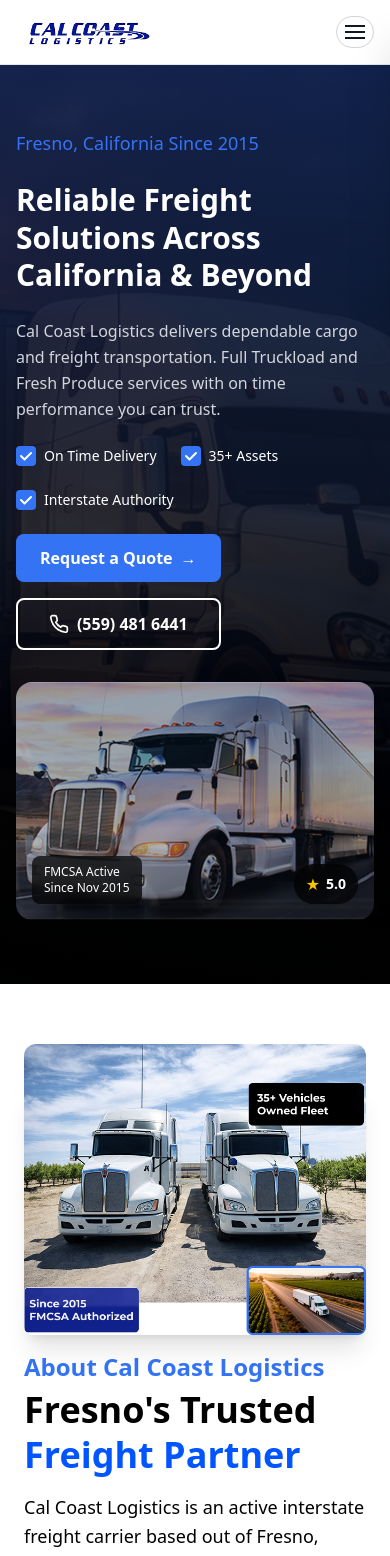
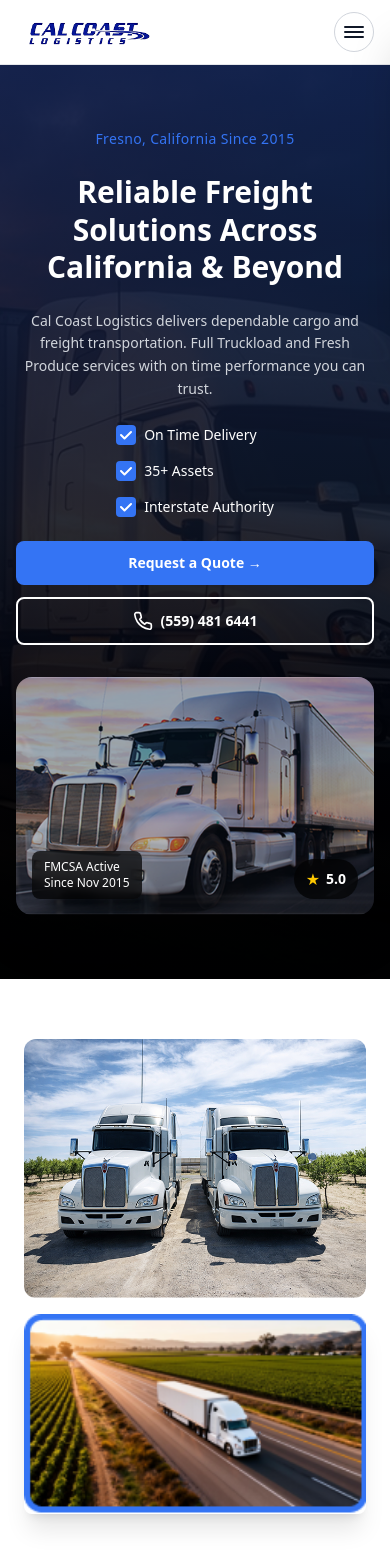
Before and after one commit to MianKashif2534/calcoast, a Next.js app: page / in a window 390 px wide. Shown: the top 1556 px of the page. Built offline with nearby package versions, Linux system fonts and the light colour scheme.

Commit message:
some changes in home like font style mobile responsive and menu baar in circle form

```diff
--- a/app/(home)/components/CoverageSection.tsx
+++ b/app/(home)/components/CoverageSection.tsx
@@ -22,7 +22,6 @@
       {/* Background Image */}
       <div className="absolute inset-0">
         <Image src={truck} alt="bg" fill priority className="object-cover" />
-        {/* Overlay */}
         <div className="absolute inset-0 bg-black/70"></div>
       </div>
 
@@ -45,10 +44,17 @@
           {cities.map((city, index) => (
             <div
               key={index}
-              className="flex items-center gap-2 bg-white text-blue-600 px-4 py-2 rounded-lg justify-center text-sm font-medium shadow hover:scale-105 transition"
+              className="flex items-center justify-center gap-2
+              bg-white text-blue-600
+              px-3 py-2 rounded-lg
+              text-xs md:text-sm font-medium
+              shadow hover:scale-105 transition-all duration-300
+              h-[48px] w-full text-center"
             >
-              <FaMapMarkerAlt />
-              {city}
+              <FaMapMarkerAlt className="shrink-0 text-blue-600" />
+
+              {/* Text */}
+              <span className="leading-tight">{city}</span>
             </div>
           ))}
         </div>
--- a/app/(home)/components/Hero.tsx
+++ b/app/(home)/components/Hero.tsx
@@ -1,26 +1,46 @@
+"use client";
+
 import Image from "next/image";
 
 import heroBg from "@/app/assets/HeroBg.png";
 import heroRightImage from "@/app/assets/heroRightImage.png";
 
-const features = [
-  "On Time Delivery",
-  "35+ Assets",
-  "Interstate Authority",
-];
+const features = ["On Time Delivery", "35+ Assets", "Interstate Authority"];
 
 function CheckIcon() {
   return (
-    <svg width="20" height="20" viewBox="0 0 20 20" fill="none" className="shrink-0">
+    <svg
+      width="20"
+      height="20"
+      viewBox="0 0 20 20"
+      fill="none"
+      className="shrink-0"
+    >
       <rect width="20" height="20" rx="4" fill="#3474F4" />
-      <path d="M5 10L8.5 13.5L15 7" stroke="white" strokeWidth="2" strokeLinecap="round" strokeLinejoin="round" />
+      <path
+        d="M5 10L8.5 13.5L15 7"
+        stroke="white"
+        strokeWidth="2"
+        strokeLinecap="round"
+        strokeLinejoin="round"
+      />
     </svg>
   );
 }
 
 function PhoneIcon() {
   return (
-    <svg width="20" height="20" viewBox="0 0 24 24" fill="none" stroke="currentColor" strokeWidth="2" strokeLinecap="round" strokeLinejoin="round" className="shrink-0">
+    <svg
+      width="20"
+      height="20"
+      viewBox="0 0 24 24"
+      fill="none"
+      stroke="currentColor"
+      strokeWidth="2"
+      strokeLinecap="round"
+      strokeLinejoin="round"
+      className="shrink-0"
+    >
       <path d="M22 16.92v3a2 2 0 0 1-2.18 2 19.79 19.79 0 0 1-8.63-3.07 19.5 19.5 0 0 1-6-6 19.79 19.79 0 0 1-3.07-8.67A2 2 0 0 1 4.11 2h3a2 2 0 0 1 2 1.72 12.84 12.84 0 0 0 .7 2.81 2 2 0 0 1-.45 2.11L8.09 9.91a16 16 0 0 0 6 6l1.27-1.27a2 2 0 0 1 2.11-.45 12.84 12.84 0 0 0 2.81.7A2 2 0 0 1 22 16.92z" />
     </svg>
   );
@@ -29,6 +49,7 @@
 export function Hero() {
   return (
     <section className="relative z-0 min-h-[90vh] overflow-hidden">
+      {/* Background */}
       <div className="absolute inset-0">
         <Image
           src={heroBg}
@@ -40,54 +61,75 @@
         />
         <div className="absolute inset-0 bg-gradient-to-b from-blue-950/80 via-slate-900/70 to-black/90" />
       </div>
+
+      {/* Content */}
       <div className="relative mx-auto flex min-h-[90vh] max-w-7xl flex-col items-center gap-8 px-4 py-16 lg:flex-row lg:items-center lg:gap-12 lg:px-8 lg:py-24">
-        <div className="flex flex-1 flex-col items-start gap-6 text-left lg:max-w-xl">
-          <p className="text-lg font-medium text-[#3474F4]">Fresno, California Since 2015</p>
-          <h1 className="text-3xl font-bold leading-tight text-white sm:text-4xl lg:text-5xl xl:text-[3.25rem]">
+        {/* LEFT */}
+        <div className="flex flex-1 flex-col items-center text-center gap-6 lg:items-start lg:text-left lg:max-w-xl">
+          <p className="text-sm sm:text-base font-medium text-[#3474F4] tracking-wide">
+            Fresno, California Since 2015
+          </p>
+
+          <h1 className="text-3xl sm:text-4xl lg:text-5xl xl:text-[3.25rem] font-bold leading-tight text-white">
             Reliable Freight Solutions Across California & Beyond
           </h1>
-          <p className="text-base leading-relaxed text-gray-300 sm:text-lg">
-            Cal Coast Logistics delivers dependable cargo and freight transportation. Full Truckload and Fresh Produce services with on time performance you can trust.
+
+          <p className="text-sm sm:text-base text-gray-300 leading-relaxed max-w-md lg:max-w-none">
+            Cal Coast Logistics delivers dependable cargo and freight
+            transportation. Full Truckload and Fresh Produce services with on
+            time performance you can trust.
           </p>
-          <div className="flex flex-wrap gap-6 sm:gap-8">
+
+          {/* Features */}
+          <div className="flex flex-col sm:flex-row flex-wrap justify-center lg:justify-start gap-4 sm:gap-6">
             {features.map((feature) => (
               <div key={feature} className="flex items-center gap-2">
                 <CheckIcon />
-                <span className="text-sm font-medium text-white sm:text-base">{feature}</span>
+                <span className="text-sm font-medium text-white">
+                  {feature}
+                </span>
               </div>
             ))}
           </div>
-          <div className="flex flex-col gap-4 sm:flex-row sm:gap-4">
+
+          {/* Buttons */}
+          <div className="flex flex-col w-full sm:w-auto gap-3 sm:flex-row sm:gap-4">
             <a
               href="#"
-              className="inline-flex items-center justify-center gap-2 rounded-lg bg-[#3474F4] px-6 py-3 text-base font-semibold text-white transition-colors hover:bg-[#285ee0]"
+              className="inline-flex items-center justify-center gap-2 rounded-lg bg-[#3474F4] px-6 py-3 text-sm sm:text-base font-semibold text-white transition hover:bg-[#285ee0]"
             >
-              Request a Quote
-              <span aria-hidden>→</span>
+              Request a Quote →
             </a>
+
             <a
               href="tel:+15594816441"
-              className="inline-flex items-center justify-center gap-2 rounded-lg border-2 border-white bg-transparent px-6 py-3 text-base font-semibold text-white transition-colors hover:bg-white/10"
+              className="inline-flex items-center justify-center gap-2 rounded-lg border-2 border-white px-6 py-3 text-sm sm:text-base font-semibold text-white transition hover:bg-white/10"
             >
               <PhoneIcon />
               (559) 481 6441
             </a>
           </div>
         </div>
+
+        {/* RIGHT IMAGE */}
         <div className="flex w-full flex-1 justify-center lg:max-w-lg">
           <div className="relative w-full max-w-md overflow-hidden rounded-2xl shadow-2xl">
             <Image
               src={heroRightImage}
-              alt="Cal Coast Logistics truck on highway"
+              alt="Cal Coast Logistics truck"
               width={600}
               height={400}
               className="aspect-[3/2] w-full object-cover"
               sizes="(max-width: 768px) 100vw, 50vw"
             />
+
+            {/* Left Badge */}
             <div className="absolute bottom-4 left-4 rounded-lg bg-black/70 px-3 py-2 backdrop-blur-sm">
-              <p className="text-xs font-medium text-white">FMCSA Active</p>
-              <p className="text-xs font-medium text-white">Since Nov 2015</p>
+              <p className="text-xs text-white">FMCSA Active</p>
+              <p className="text-xs text-white">Since Nov 2015</p>
             </div>
+
+            {/* Rating */}
             <div className="absolute bottom-4 right-4 flex items-center gap-1.5 rounded-full bg-black/70 px-3 py-2 backdrop-blur-sm">
               <span className="text-yellow-400">★</span>
               <span className="text-sm font-semibold text-white">5.0</span>
--- a/app/(home)/components/HomeAboutSection.tsx
+++ b/app/(home)/components/HomeAboutSection.tsx
@@ -2,11 +2,13 @@
 
 import frame779 from "@/app/assets/frame779.png";
 import frame781 from "@/app/assets/frame781.png";
+import frame782 from "@/app/assets/frame782.png"; // mobile image
 
 export default function HomeAboutSection() {
   return (
-    <section className="bg-white from-slate-700 to-slate-500 py-15">
+    <section className="bg-white py-15">
       <div className="max-w-[1260px] min-h-[533px] mx-auto px-6 grid lg:grid-cols-2 gap-12 items-center">
+        {/* Image Section */}
         <div className="relative">
           <Image
             src={frame779}
@@ -16,18 +18,31 @@
             className="rounded-xl object-cover"
           />
 
-          <div className="absolute -bottom-8  border-yellow-400 rounded-lg overflow-hidden shadow-xl">
+          {/* ✅ Desktop Image */}
+          <div className="hidden lg:block absolute -bottom-8">
             <Image
               src={frame781}
-              alt="Truck Road"
+              alt="Truck Road Desktop"
               width={640}
               height={483.38}
-              className="object-cover"
+              className="rounded-lg shadow-xl object-cover"
+            />
+          </div>
+
+          {/* ✅ Mobile Image */}
+          <div className="block lg:hidden mt-4">
+            <Image
+              src={frame782}
+              alt="Truck Road Mobile"
+              width={640}
+              height={483.38}
+              className="rounded-lg shadow-xl object-cover"
             />
           </div>
         </div>
 
-        <div className="space-y-1">
+        {/* Text Section */}
+        <div className="space-y-1 text-center lg:text-left">
           <p className="text-about-cal font-semibold text-2xl">
             About Cal Coast Logistics
           </p>
@@ -44,7 +59,7 @@
             reliability and on time performance.
           </p>
 
-          <button className="bg-gradient-to-r from-blue-600 to-blue-400 text-white px-20 py-2 rounded-lg font-semibold hover:opacity-90 transition mt-4">
+          <button className="bg-gradient-to-r from-blue-600 to-blue-400 text-white px-6 lg:px-20 py-2 rounded-lg font-semibold hover:opacity-90 transition mt-4 whitespace-nowrap mx-auto lg:mx-0">
             Explore Our Services
           </button>
         </div>
--- a/app/components/Navbar.tsx
+++ b/app/components/Navbar.tsx
@@ -157,13 +157,14 @@
           <button
             type="button"
             onClick={() => setMenuOpen((prev) => !prev)}
-            className="inline-flex flex-col items-center justify-center gap-1 rounded-full border border-gray-300 p-2 text-gray-900 md:hidden"
+            className="inline-flex items-center justify-center h-10 w-10 rounded-full border border-gray-300 bg-white text-gray-900 md:hidden"
             aria-expanded={menuOpen}
             aria-controls="mobile-menu"
           >
             <span className="sr-only">
               {menuOpen ? "Close menu" : "Open main menu"}
             </span>
+
             {menuOpen ? (
               <svg
                 width="20"
@@ -178,11 +179,11 @@
                 <path d="M18 6L6 18M6 6l12 12" />
               </svg>
             ) : (
-              <>
-                <span className="block h-0.5 w-5 bg-gray-900"></span>
-                <span className="block h-0.5 w-5 bg-gray-900"></span>
-                <span className="block h-0.5 w-5 bg-gray-900"></span>
-              </>
+              <div className="flex flex-col gap-[3px]">
+                <span className="block h-[2px] w-5 bg-gray-900 rounded"></span>
+                <span className="block h-[2px] w-5 bg-gray-900 rounded"></span>
+                <span className="block h-[2px] w-5 bg-gray-900 rounded"></span>
+              </div>
             )}
           </button>
         </div>
--- a/app/contact/components/QuoteFormSection.tsx
+++ b/app/contact/components/QuoteFormSection.tsx
@@ -26,18 +26,22 @@
     <section
       className="px-4 py-16 sm:px-6 sm:py-20 lg:px-8"
       style={{
-        background: "linear-gradient(180deg, rgba(255, 255, 255, 0.2) 0%, rgba(52, 116, 244, 0.2) 100%), #f0f4f8",
+        background:
+          "linear-gradient(180deg, rgba(255, 255, 255, 0.2) 0%, rgba(52, 116, 244, 0.2) 100%), #f0f4f8",
       }}
     >
       <div className="mx-auto max-w-3xl">
         {/* Header */}
         <div className="mb-10 text-center">
-          <p className="text-base font-medium text-[#3474F4] sm:text-lg">Get Started</p>
+          <p className="text-base font-medium text-[#3474F4] sm:text-lg">
+            Get Started
+          </p>
           <h2 className="mt-2 text-3xl font-bold text-[#1A1A1A] sm:text-4xl lg:text-[2.5rem]">
             Get a Freight Quote Today
           </h2>
           <p className="mt-3 text-base text-[#555555] sm:text-lg">
-            Need reliable freight transportation? Contact our team for a fast and competitive quote.
+            Need reliable freight transportation? Contact our team for a fast
+            and competitive quote.
           </p>
         </div>
 
@@ -46,7 +50,10 @@
           <form onSubmit={handleSubmit} className="space-y-6">
             <div className="grid gap-6 sm:grid-cols-2">
               <div className="space-y-2">
-                <label htmlFor="fullName" className="block text-sm font-semibold text-[#333333]">
+                <label
+                  htmlFor="fullName"
+                  className="block text-sm font-semibold text-[#333333]"
+                >
                   Full Name
                 </label>
                 <input
@@ -59,7 +66,10 @@
                 />
               </div>
               <div className="space-y-2">
-                <label htmlFor="email" className="block text-sm font-semibold text-[#333333]">
+                <label
+                  htmlFor="email"
+                  className="block text-sm font-semibold text-[#333333]"
+                >
                   Email
                 </label>
                 <input
@@ -75,7 +85,10 @@
 
             <div className="grid gap-6 sm:grid-cols-2">
               <div className="space-y-2">
-                <label htmlFor="phone" className="block text-sm font-semibold text-[#333333]">
+                <label
+                  htmlFor="phone"
+                  className="block text-sm font-semibold text-[#333333]"
+                >
                   Phone
                 </label>
                 <input
@@ -87,13 +100,26 @@
                 />
               </div>
               <div className="space-y-2">
-                <label htmlFor="freightType" className="block text-sm font-semibold text-[#333333]">
+                <label
+                  htmlFor="freightType"
+                  className="block text-sm font-semibold text-[#333333]"
+                >
                   Freight Type
                 </label>
+
+                <div className="relative">
                   <select
                     id="freightType"
                     name="freightType"
-                  className="w-full rounded-lg border border-[#DDDDDD] px-4 py-3 text-[#1A1A1A] focus:border-[#3474F4] focus:outline-none focus:ring-2 focus:ring-[#3474F4]/20 [&>option]:text-[#1A1A1A] [&>option[value='']]:text-[#AAAAAA]"
+                    className="w-full rounded-lg border border-[#DDDDDD]
+                 px-4 py-3 pr-10
+                 text-[#1A1A1A]
+                 appearance-none
+                 focus:border-[#3474F4]
+                 focus:outline-none
+                 focus:ring-2 focus:ring-[#3474F4]/20
+                 [&>option]:text-[#1A1A1A]
+                 [&>option[value='']]:text-[#AAAAAA]"
                   >
                     <option value="">Select type...</option>
                     {freightTypes.map((type) => (
@@ -102,12 +128,33 @@
                       </option>
                     ))}
                   </select>
+
+                  {/* Custom Arrow */}
+                  <div className="pointer-events-none absolute inset-y-0 right-3 flex items-center">
+                    <svg
+                      className="w-4 h-4 text-gray-400"
+                      fill="none"
+                      stroke="currentColor"
+                      strokeWidth="2"
+                      viewBox="0 0 24 24"
+                    >
+                      <path
+                        strokeLinecap="round"
+                        strokeLinejoin="round"
+                        d="M6 9l6 6 6-6"
+                      />
+                    </svg>
+                  </div>
+                </div>
               </div>
             </div>
 
             <div className="grid gap-6 sm:grid-cols-2">
               <div className="space-y-2">
-                <label htmlFor="origin" className="block text-sm font-semibold text-[#333333]">
+                <label
+                  htmlFor="origin"
+                  className="block text-sm font-semibold text-[#333333]"
+                >
                   Origin
                 </label>
                 <input
@@ -119,7 +166,10 @@
                 />
               </div>
               <div className="space-y-2">
-                <label htmlFor="destination" className="block text-sm font-semibold text-[#333333]">
+                <label
+                  htmlFor="destination"
+                  className="block text-sm font-semibold text-[#333333]"
+                >
                   Destination
                 </label>
                 <input
@@ -133,7 +183,10 @@
             </div>
 
             <div className="space-y-2">
-              <label htmlFor="details" className="block text-sm font-semibold text-[#333333]">
+              <label
+                htmlFor="details"
+                className="block text-sm font-semibold text-[#333333]"
+              >
                 Additional Details
               </label>
               <textarea
```
Lines whose indentation alone changed are shown as unchanged.
